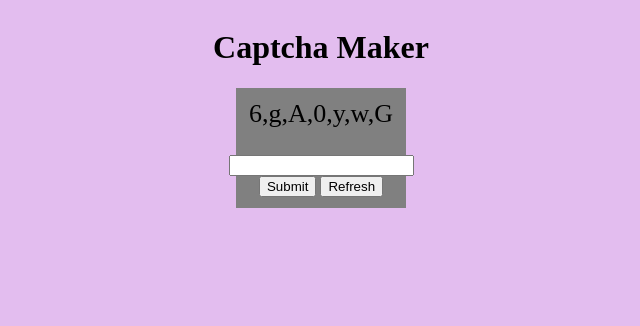
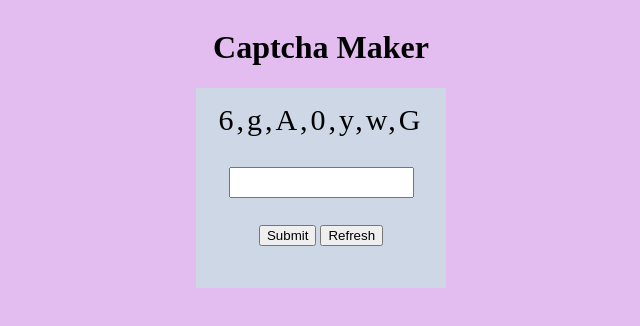
Before and after one commit to NatalieSalemme/captchaMaker, a plain HTML site: page index.html in a window 1280 px wide. Shown: the whole page, without its empty margins (319-959 px from the left). Drawn offline with Linux system fonts and the light colour scheme.

Commit message:
Adding color classes and adjusting positioning

```diff
--- a/styles.css
+++ b/styles.css
@@ -2,9 +2,9 @@ body {
   background-color: #e3bdef;
 }
 #captchaBackground {
-  height: 120px;
-  width: 170px;
-  background-color: gray;
+  height: 200px;
+  width: 250px;
+  background-color: #ced7e5;
   display: flex;
   align-items: center;
   justify-content: center;
@@ -12,10 +12,24 @@ body {
 }
 #captcha {
   margin-bottom: 1em;
-  font-size: 26px;
+  font-size: 30px;
+  letter-spacing: 3px;
 }
 .center {
 display: flex;
 flex-direction: column;
 align-items: center;
 }
+#submit {
+  margin-top: 2em;
+  margin-bottom: 2em;
+}
+#textBox {
+  height: 25px;
+}
+.redText {
+  color: red;
+}
+.greenText {
+  color: green;
+}
```
